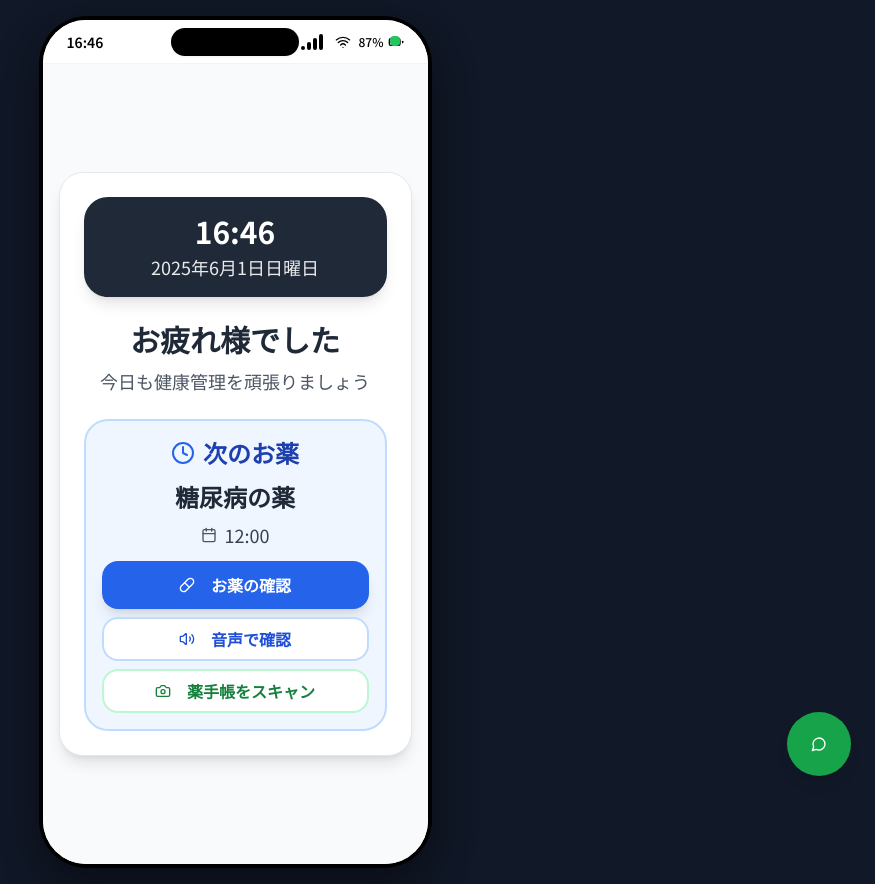
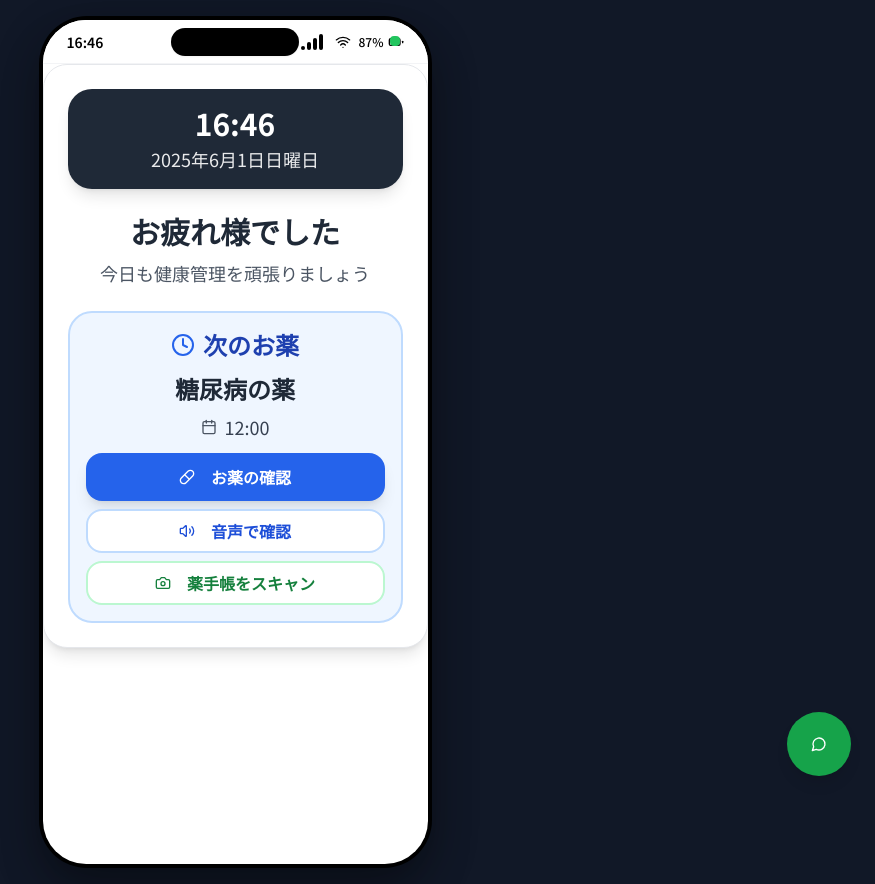
Before and after one commit to LLINLU/oyakudachi-pill-pal, a React (Vite) app: page / in a window 1280 px wide. Shown: the whole page, without its empty margins (405-1280 px from the left). Built offline with nearby package versions, Linux system fonts and the light colour scheme.

Commit message:
Remove parent div from HomePage
Remove the parent div wrapper from the HomePage component to eliminate the gray background, centering, and padding wrapper.

```diff
--- a/src/components/HomePage.tsx
+++ b/src/components/HomePage.tsx
@@ -39,7 +39,6 @@ export const HomePage: React.FC<HomePageProps> = ({
   });
 
   return (
-    <div className="h-full bg-gray-50 flex items-center justify-center p-4 overflow-y-auto">
     <Card className="w-full max-w-md shadow-lg border border-gray-200 rounded-3xl overflow-hidden bg-white">
       <CardContent className="p-6 text-center space-y-6">
         {/* Current time and date */}
@@ -146,6 +145,5 @@ export const HomePage: React.FC<HomePageProps> = ({
         )}
       </CardContent>
     </Card>
-    </div>
   );
 };
```
Lines whose indentation alone changed are shown as unchanged.
